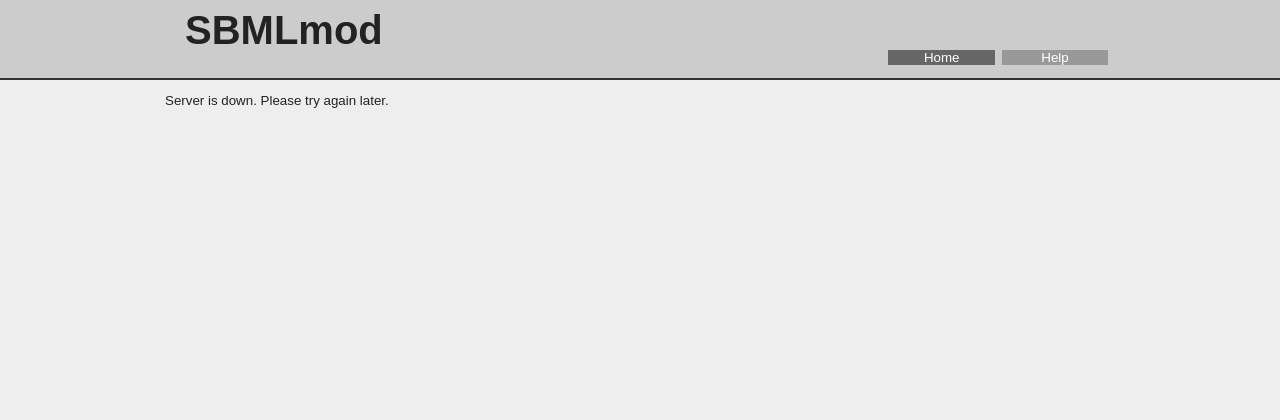
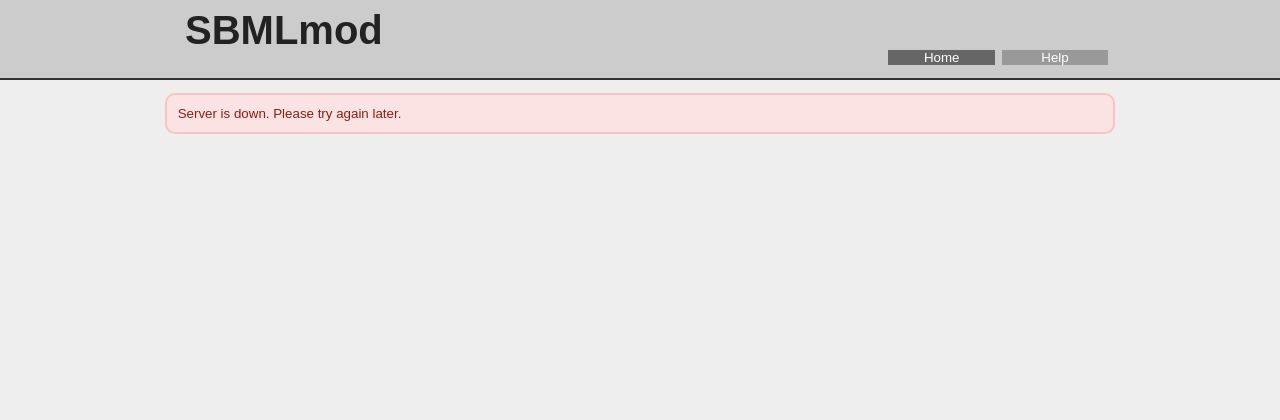
Before and after one commit to MolecularBioinformatics/sbml-mod-web, a Django app: template sbmlmod/templates/sbmlmod/index.html in a window 1280 px wide. Shown: the top 420 px of the page. Run offline with Django 3.2, Linux system fonts and the light colour scheme; the template is opened without the code that fills it, so the values that code supplies are empty.

Commit message:
Minor design change

```diff
--- a/sbmlmod/static/sbmlmod/css/sbmlmod.css
+++ b/sbmlmod/static/sbmlmod/css/sbmlmod.css
@@ -97,9 +97,6 @@ textarea {
 	padding: 5px;
 }
 
-
-/* grid.css */
-
 .container {
 	width: 950px;
 	margin: 0 auto;
@@ -107,7 +104,7 @@ textarea {
 	text-align: left;
 }
 
-.span-8, .span-12, .span-16 {
+.span-8, .span-12, .span-16, .span-24 {
 	float: left;
 	margin-right: 10px;
 }
@@ -128,8 +125,23 @@ textarea {
 	width: 630px;
 }
 
+.span-24 {
+	width: 950px;
+}
 
-/* PP stuff */
+.error {
+	padding: 0.8em;
+	margin-bottom: 1em;
+	border: 2px solid #ddd;
+	background: #fbe3e4;
+	color: #8a1f11;
+	border-color: #fbc2c4;
+	border-radius: 10px;
+}
+
+.error a {
+	color: #8a1f11;
+}
 
 .contentbox {
 	padding: 10px;
```
